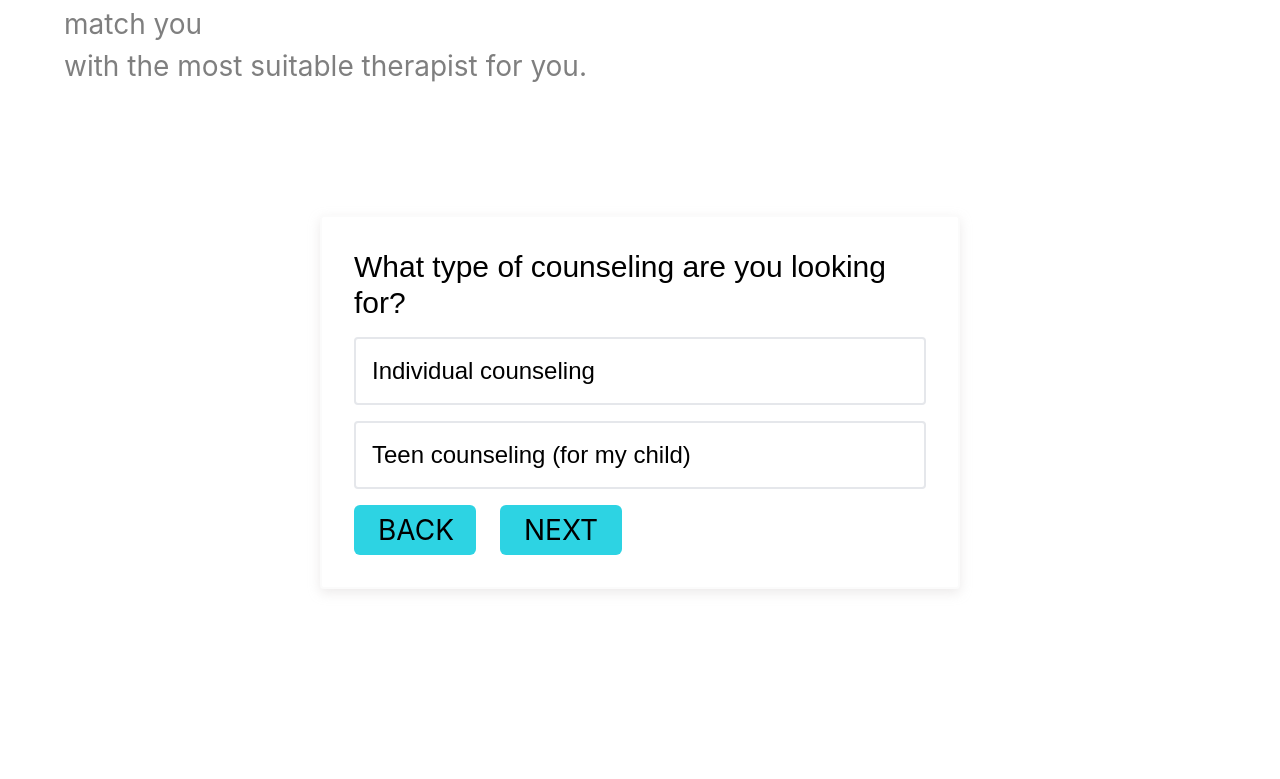
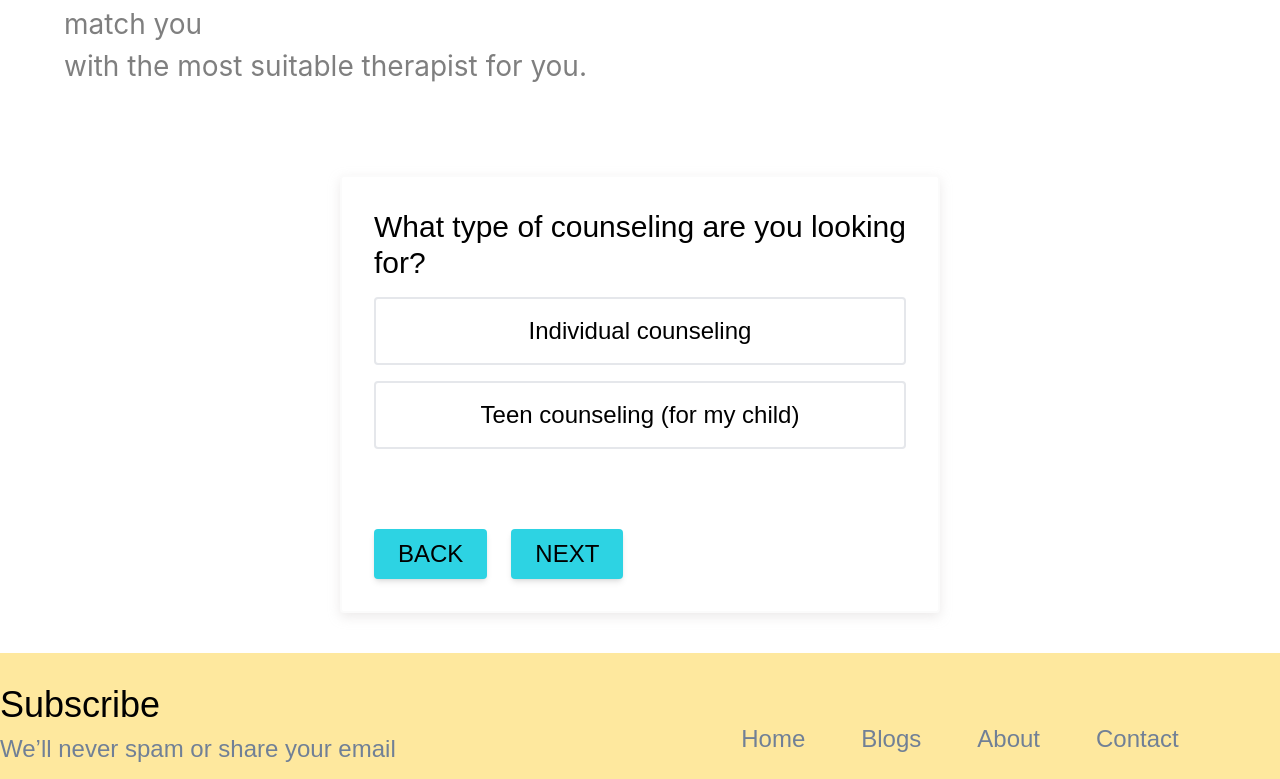
Before and after one commit to ninaderochka/sugar-and-thunder, a React (Create React App) app: page /Booking in a window 1280 px wide. Shown: the part 443-1222 px from the top of the page. Built offline with nearby package versions, Linux system fonts and the light colour scheme.

Commit message:
added select answer

```diff
--- a/src/components/Questions.js
+++ b/src/components/Questions.js
@@ -4,13 +4,14 @@ export const Questions = {
           question:
             'What type of counseling are you looking for?',
           choices: ['Individual counseling', 'Teen counseling (for my child)'],
+          type: 'choice'
 
         },
         {
           question:
             'What is your relationship status?',
           choices: ['Single', 'Married', 'Divorced'],
-
+          type: 'choice'
         },
         {
           question:
@@ -19,17 +20,18 @@ export const Questions = {
             'Yes',
             'No'
           ],
+          type: 'choice'
 
         },
         {
           question: 'Are there any specific qualities that you’d like in a counselor?',
           choices: ['I prefer a male counselor', 'I prefer a female counselor', 'I prefer an older counselor (45+)', 'I prefer a non-religious counselor'],
-
+          type: 'radio'
         },
         {
             question: 'Are there any issues you’d like to focus on?',
             choices: ['Depression', 'Stress and Anxiety', 'Relationship issues', 'Family conflicts','Trauma and abuse','Eating disorders'],
-
+            type: 'radio'
           },
       ],
     }
--- a/src/containers/Booking.js
+++ b/src/containers/Booking.js
@@ -1,5 +1,6 @@
 import React, { useState } from 'react'
 import { Questions } from '../components/Questions'
+import Button from '../components/Button'
 
 function Booking() {
     const [currentQuestion, setCurrentQuestion] = useState(0)
@@ -7,9 +8,8 @@ function Booking() {
     const { question , choices } = questions[currentQuestion]
     const [ selectedAnswer, setSelectedAnswer ] = useState('')
 
-    const onSelectedAnswer = (answer,index) => {
-        setSelectedAnswer(index)
-        if (answer) {
+    const onSelectedAnswer = (answer) => {
+        if (answer === choices) {
             setSelectedAnswer(true)
         }
     }
@@ -28,24 +28,25 @@ function Booking() {
                 with the most suitable therapist for you. </p>
             </div>
 
-    <div className='h-screen w-screen flex justify-center p-10 mx-auto mt-10'>
-        <div className='bg-white border-border-grey shadow-shadow-grey drop-shadow-lg box-border p-8 border-2 rounded w-2/4 mx-auto absolute'>
+    <div className='flex justify-center p-10 mx-auto'>
+        <div className='bg-white border-border-grey shadow-shadow-grey drop-shadow-lg box-border p-8 border-2 rounded w-2/4 h-full mx-auto max-h-content aspect-sqaure'>
 
-     <div className="grid gap-y-4 mx-auto relative">
+     <div className="grid gap-y-4 m-auto">
         <h3 className='font-poppins text-3xl font-normal'>{question}</h3>
-        <ul className='grid gap-y-4 align-middle'>
+        <div className='grid gap-y-4 align-middle'>
            {choices.map((answer,index) => {
             return (
 
-                <li className={`font-poppins text-2xl border-2 w-full p-4 rounded focus:bg-button-blue ${selectedAnswer === index ? 'bg-button-blue' : ''}`}>{answer}</li>
+                <input type="button" value={answer}
+ onClick={() => onSelectedAnswer(answer)} key={answer} className={`font-poppins text-2xl border-2 w-full p-4 rounded focus:bg-button-blue focus:text-white ${selectedAnswer === index ? 'bg-button-blue' : ''}`} />
             )
            })}
-        </ul>
-        <div className='flex gap-6'>
-        <button type='button' onClick={handlePrev} className='bg-button-blue flex items-center uppercase w-[122px] h-[50px] rounded-md text-center px-6 text-[28px]'>Back</button>
-<button type='button' onClick={handleNext} className='bg-button-blue flex items-center uppercase w-[122px] h-[50px] rounded-md text-center px-6 text-[28px]'>Next</button>
         </div>
     </div>
+        <div className='flex gap-6 mt-20'>
+        <Button type='button' onClick={() => handlePrev()} value='Back'/>
+<Button type='button' onClick={() => handleNext()} value='Next'/>
+        </div>
         </div>
     </div>
   </div>
```
